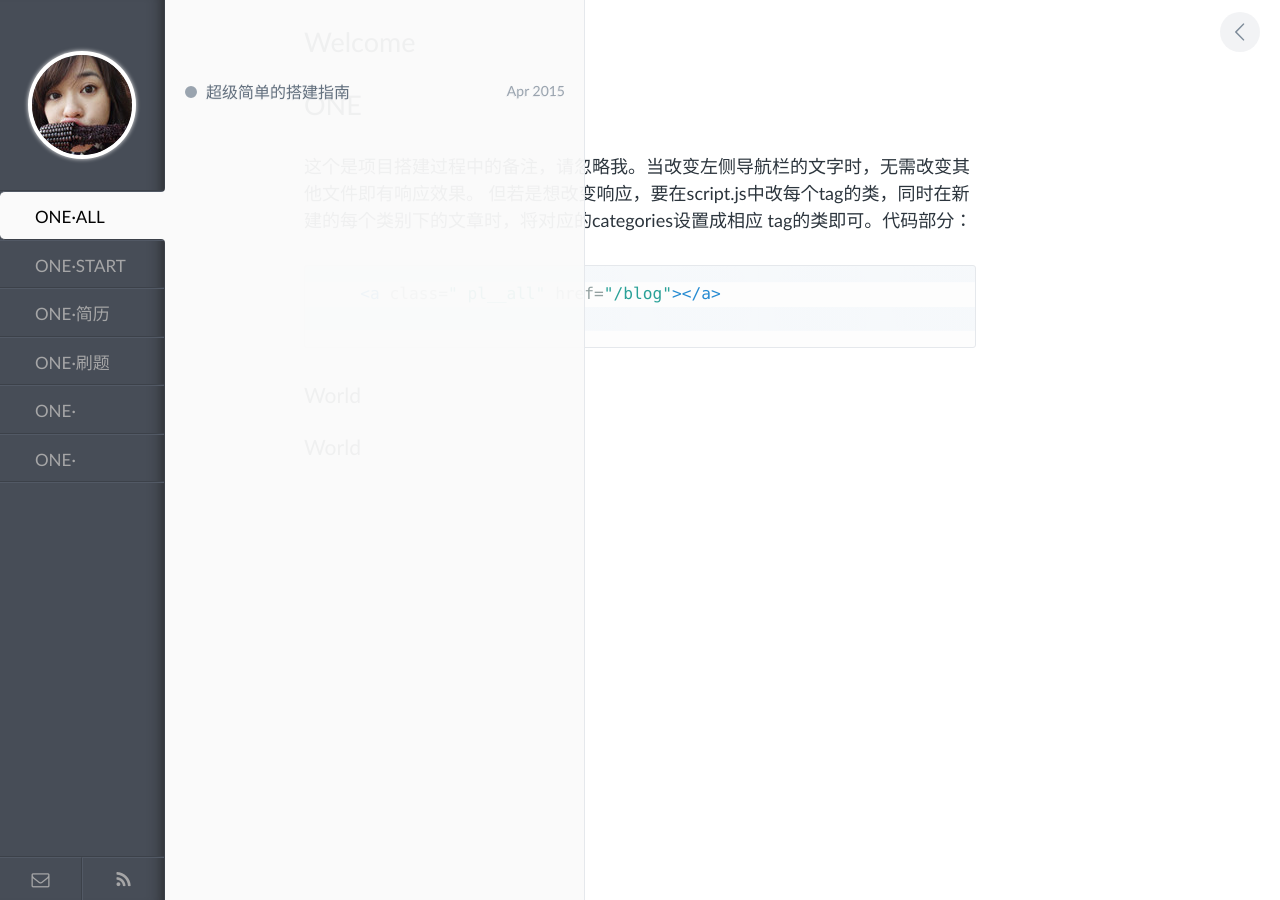
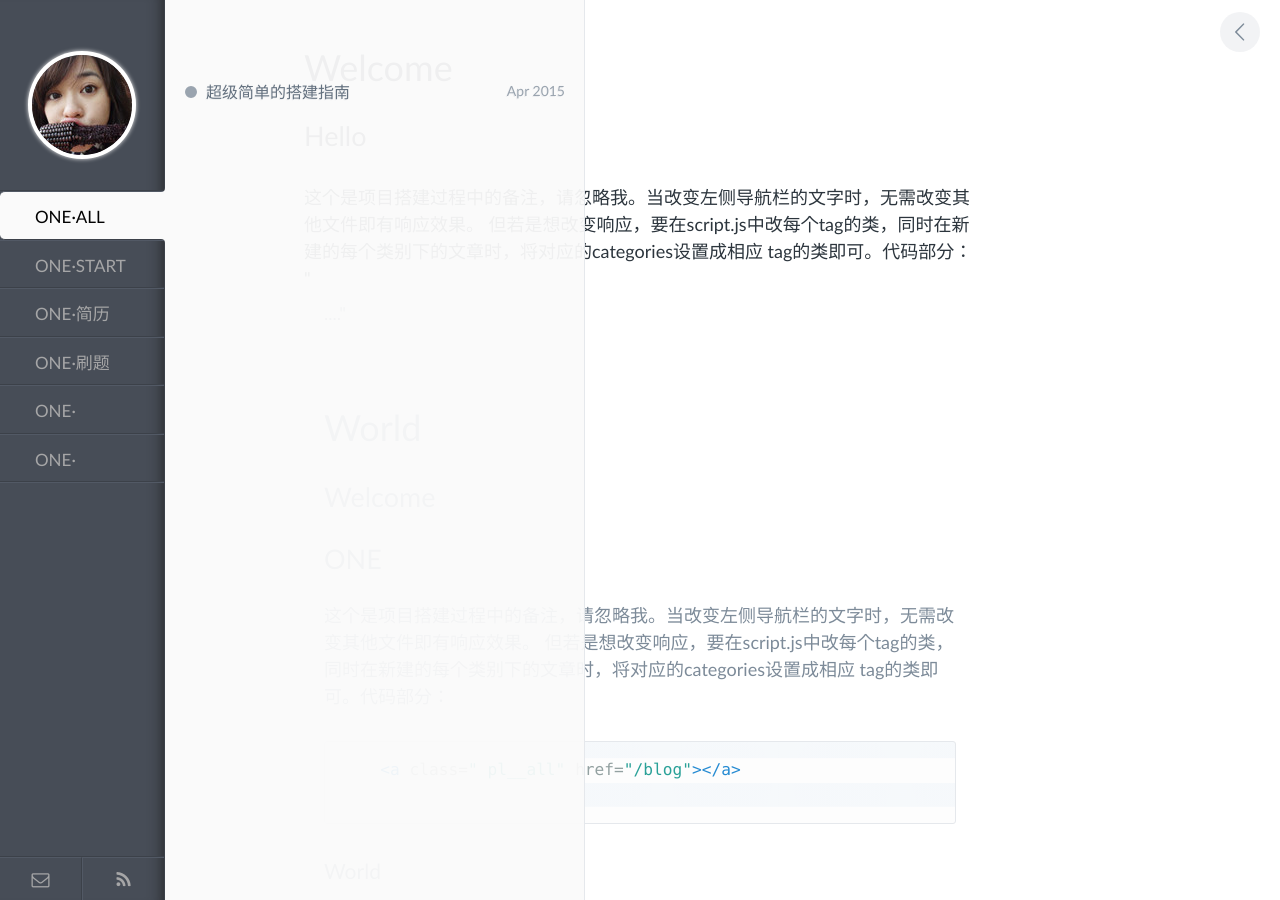
Before and after one commit to weiier/blog, a Jekyll site: the page built from index.html, in a window 1280 px wide. Built offline with Jekyll 4.4.1, drawn with Linux system fonts in a browser that asks for light colours.

Commit message:
code test

```diff
--- a/index.html
+++ b/index.html
@@ -4,6 +4,13 @@ title: ONE
 ---
 
 <article id="post__content">
+  <h1 id="post__title">Welcome</h1>
+  <h2 id="post__title">Hello</h2>
+  <p>这个是项目搭建过程中的备注，请忽略我。当改变左侧导航栏的文字时，无需改变其他文件即有响应效果。
+  但若是想改变响应，要在script.js中改每个tag的类，同时在新建的每个类别下的文章时，将对应的categories设置成相应
+  tag的类即可。代码部分： "<a class="{{ post.categories }} pl__all" href="{{ site.baseurl }}{{ post.url }}">...."</p>
+  <h3 id="post__title">World</h3>
+
   <h1>Welcome</h1>
   <h2>{{ page.title }}</h2>
   <p>这个是项目搭建过程中的备注，请忽略我。当改变左侧导航栏的文字时，无需改变其他文件即有响应效果。
```
